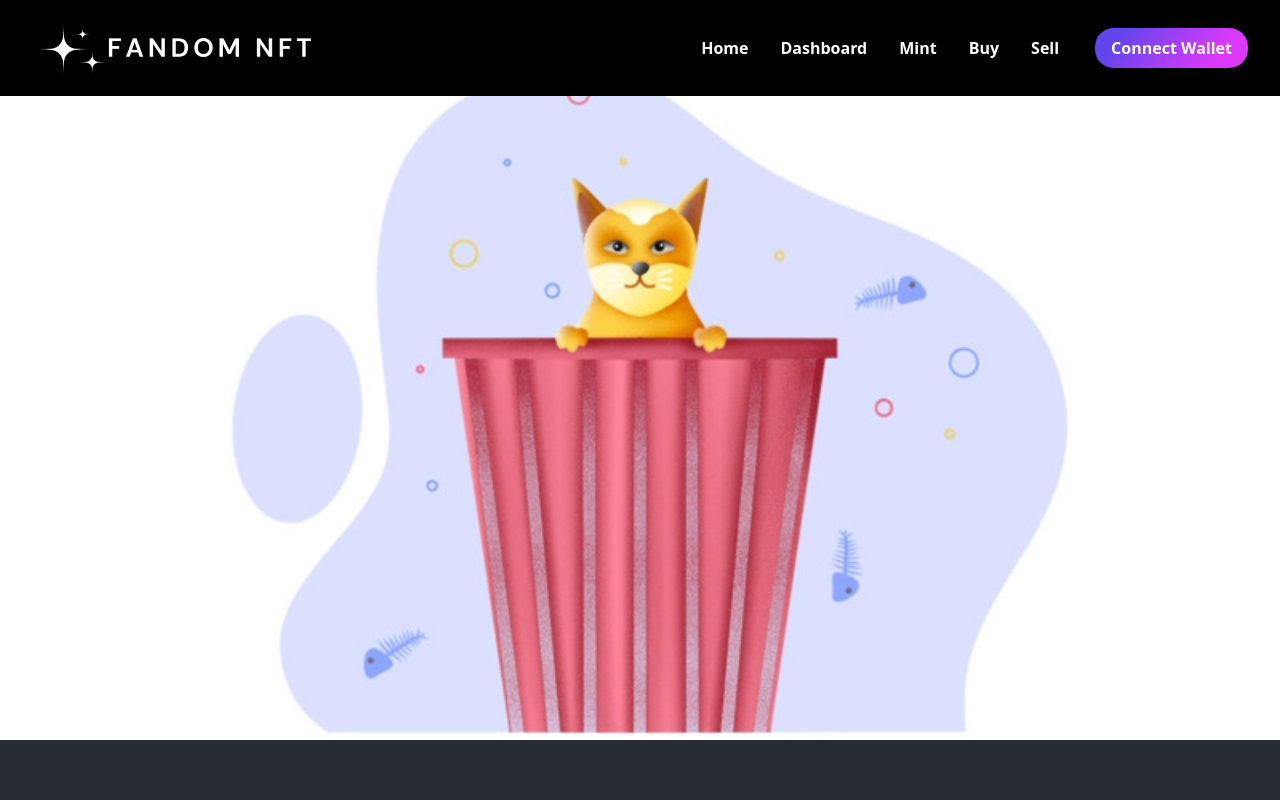
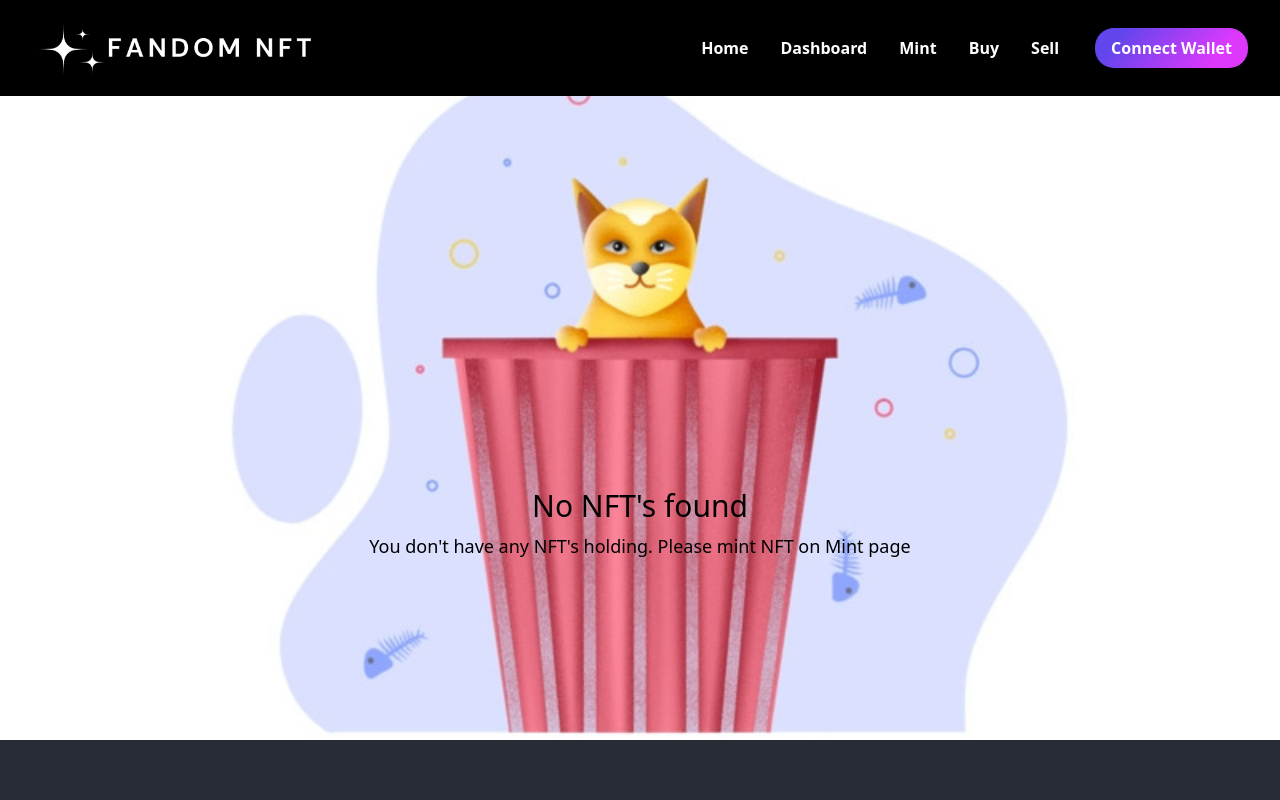
Before and after one commit to mindfiredigital/nft-marketplace, a React (Create React App) app: page /dashboard in a window 1280 px wide. Shown: the top 800 px of the page. Built offline with nearby package versions, Linux system fonts and the light colour scheme.

Commit message:
Fixed some UI issues

```diff
--- a/src/components/Dashboard/Dashboard.jsx
+++ b/src/components/Dashboard/Dashboard.jsx
@@ -135,7 +135,7 @@ function Dashboard() {
   };
   return (
     <div className="dashboard-create-item-containers">
-      {item.length && (
+      {item.length > 0 && isChainSupported && walletConnected && (
         <div className="w-full">
           <div className="dashboard-h">
             <h3>My Collection</h3>
@@ -166,7 +166,7 @@ function Dashboard() {
           </div>
         </div>
       )}
-      {sellItem.length && (
+      {sellItem.length > 0 && isChainSupported && walletConnected && (
         <div className="w-full">
           <div className="dashboard-h">
             <h3>My NFT's on Sale</h3>
@@ -200,7 +200,8 @@ function Dashboard() {
           </div>
         </div>
       )}
-      {!sellItem.length && !item.length && <NoItem />}
+      {!sellItem.length && !item.length &&
+        <NoItem heading="No NFT's found" content="You don't have any NFT's holding. Please mint NFT on Mint page" />}
       {showDetail && (
         <Detail setshowDetail={setshowDetail} nft_data={nft_data} />
       )}
--- a/src/components/NFT_Detail/Detail.css
+++ b/src/components/NFT_Detail/Detail.css
@@ -22,6 +22,7 @@
   }
   .button{
     border-radius: 19px 19px 19px 19px;
+    font-size: 1rem;
   }
   .param{
     font-size: 20px;
--- a/src/components/NoItem/NoItem.jsx
+++ b/src/components/NoItem/NoItem.jsx
@@ -13,7 +13,7 @@ export default function NoItem(props) {
       <div class="absolute inset-0 flex justify-center items-center">
         <div class="text-center text-container">
           <h1 class="text-3xl font-medium text-black">{props.heading}</h1>
-          <p class="mt-2 text-lg text-black-300">
+          <p class="mt-2 text-lg text-black-300 text-black">
             {props.content}
           </p>
         </div>
```
